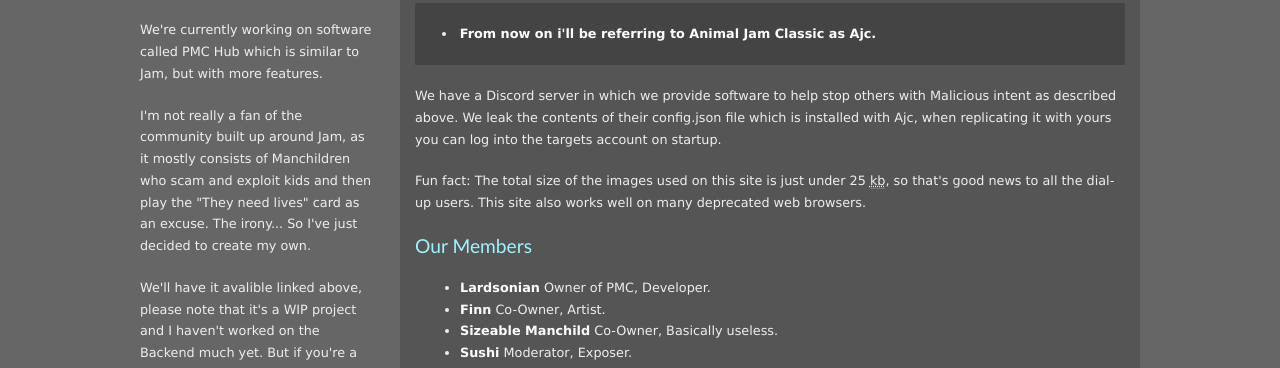
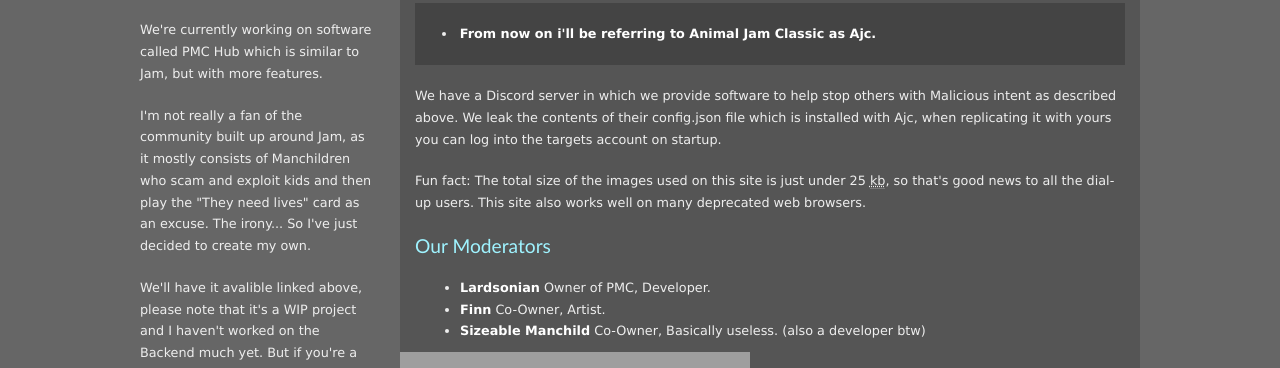
Before and after one commit to Ajc-Goobers/Ajc-Goobers.github.io, a plain HTML site: page index.html in a window 1280 px wide. Shown: the part 383-751 px from the top of the page. Drawn offline with Linux system fonts and the light colour scheme; grey boxes are pictures that could not be loaded.

Commit message:
Update members list

```diff
--- a/index.html
+++ b/index.html
@@ -108,13 +108,12 @@
           Fun fact: The total size of the images used on this site is just under 25 <acronym title="kilobytes">kb</acronym>, so that's good news to all the dial-up users. This site also works well on many deprecated web browsers.
         </p>
 
-        <h2>Our Members</h2>
+        <h2>Our Moderators</h2>
 
         <ul>
           <li><b>Lardsonian</b> Owner of PMC, Developer.</li>
           <li><b>Finn</b> Co-Owner, Artist.</li>
-          <li><b>Sizeable Manchild</b> Co-Owner, Basically useless.</li>
-          <li><b>Sushi</b> Moderator, Exposer.</li>
+          <li><b>Sizeable Manchild</b> Co-Owner, Basically useless. (also a developer btw)</li>
         </ul>
 
         <iframe src="https://discord.com/widget?id=1172614451934011422&theme=dark" width="350" height="500" allowtransparency="true" frameborder="0" sandbox="allow-popups allow-popups-to-escape-sandbox allow-same-origin allow-scripts"></iframe>
```
